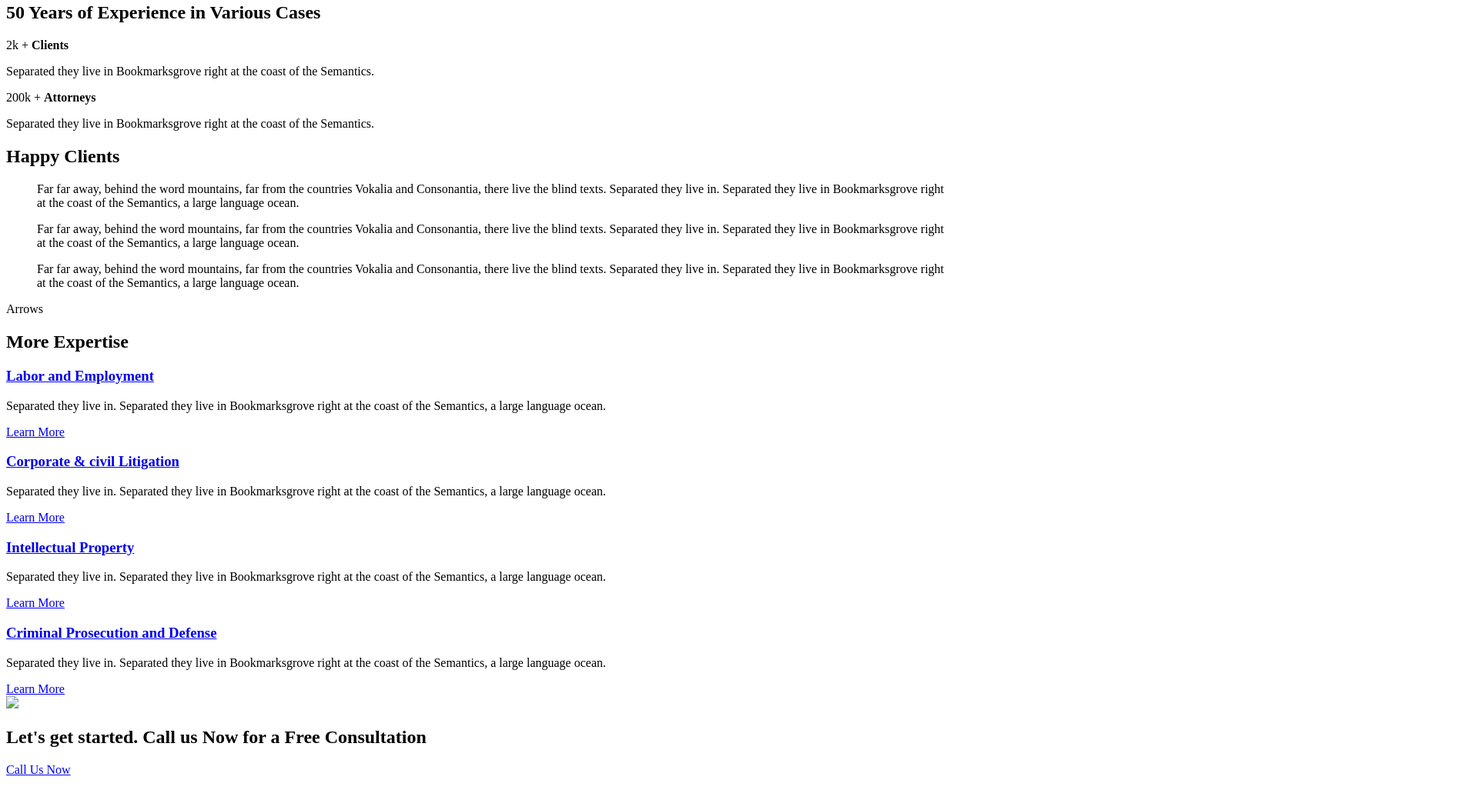
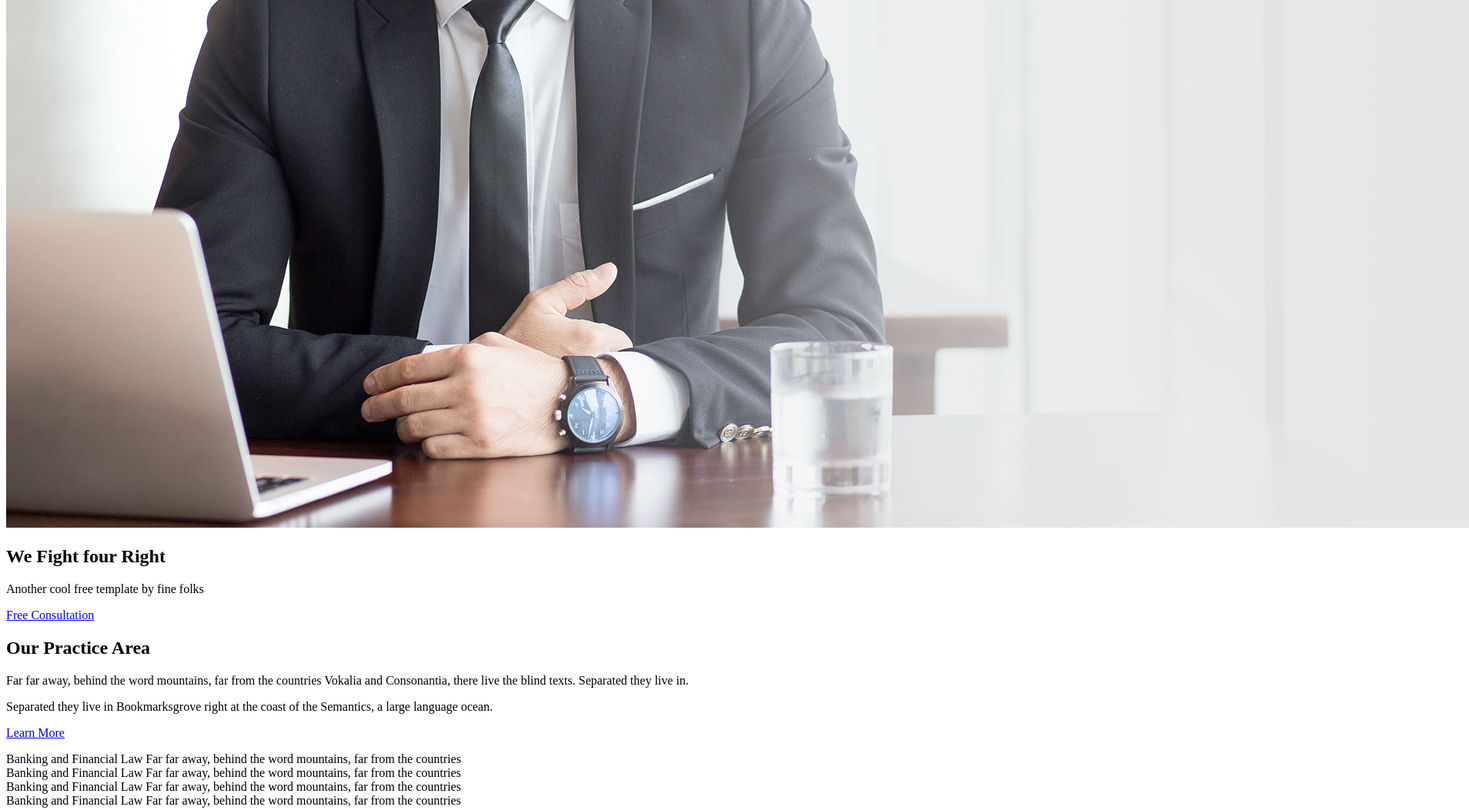
Before and after one commit to Lynsalt/legal-site, a plain HTML site: page app/index.html in a window 1280 px wide. Shown: the part 783-1836 px from the top of the page at 77% size, 1908 px wide, since content can reach past the window. Before the commit the page ends 1801 px from the top, so only its background shows below. Drawn offline with Linux system fonts and the light colour scheme.

Commit message:
change folder path

```diff
--- a/app/index.html
+++ b/app/index.html
@@ -23,7 +23,7 @@
         </nav>
    </header>
    <section>
-       <img src="../images/hero_bg.jpg" alt="large Hero"/>
+       <img src="./assets/images/hero_bg.jpg" alt="large Hero"/>
        <h1>We Fight four Right</h1>
        <p>Another cool free template by fine folks</p>
        <p><a href="#">Free Consultation</a></p>
@@ -87,7 +87,7 @@
         </div>
    </section>
 
-   <section>
+   <section id="happy-Clients">
        <h2>Happy Clients</h2>
        <div>
            <div>
@@ -113,7 +113,7 @@
    </section>
 
 
-   <section>
+   <section id="more-Experties">
     <h2>More Expertise</h2>
     <div>
         <div>
@@ -145,7 +145,7 @@
         </div>
 
         <div>
-            <img src="../images/hero_bg.jpg"/>
+            <img src="./assets/images/hero_bg.jpg"/>
             <h2>Let's get started. Call us Now for a Free Consultation</h2>
             <a href="#">Call Us Now</a>
         </div>
```
